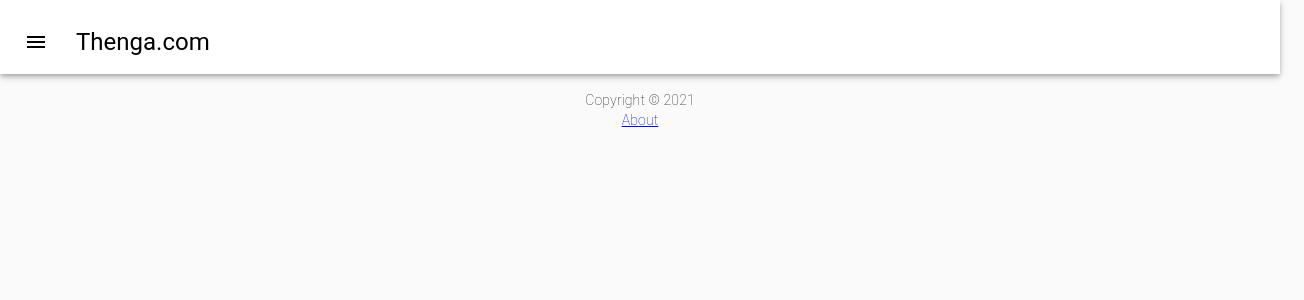
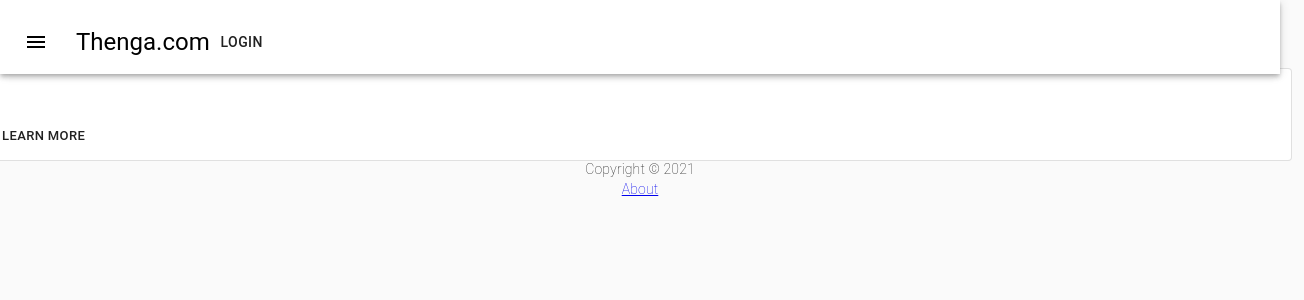
Before and after one commit to Sandilem7789/100daysofcode, a React (Create React App) app in the folder ReactPractise/my-app/: page /customer in a window 1280 px wide. Shown: the top 300 px of the page, 1304 px wide, since content can reach past the window. Built offline with nearby package versions, Linux system fonts and the light colour scheme; data requests are answered from the project's data file.

Commit message:
customer module design start

```diff
--- a/ReactPractise/my-app/src/App.js
+++ b/ReactPractise/my-app/src/App.js
@@ -10,6 +10,8 @@ import Appbar from "./components/Appbar";
 import Grid from "@material-ui/core/Grid";
 import Products from "./components/newDesign/Products";
 import Checkout from "./components/AddItemForm/Checkout";
+
+import Landing from "./components/Landing/Landing";
 
 const App = () => {
   const [showAddTask, setShowAddTask] = useState(false);
@@ -64,7 +66,6 @@ const App = () => {
   const deleteTask = async (id) => {
     /**Deleting on the back-end(db.json)**/
     await fetch(`${url}/${id}`, { method: "DELETE" });
-
     setTasks(tasks.filter((task) => task.id !== id));
   };
 
@@ -103,7 +104,7 @@ const App = () => {
 
   return (
     <Router>
-			<Appbar className="appBar"/>
+			<Appbar className="appBar" elevation={0}/>
         <Grid container style={style}>
           <Grid item>
             <Header
@@ -145,6 +146,9 @@ const App = () => {
         />
         <Route path='/about' component={About} />
         <Route path='/products' component={Products} />
+        <Grid container spacing={3}>
+          <Route path='/customer' component={Landing} />
+        </Grid>
         <Grid style={style}>
           <Footer />
         </Grid>
--- a/ReactPractise/my-app/src/components/Appbar.js
+++ b/ReactPractise/my-app/src/components/Appbar.js
@@ -17,6 +17,7 @@ import ListItemIcon from '@material-ui/core/ListItemIcon';
 import ListItemText from '@material-ui/core/ListItemText';
 import InboxIcon from '@material-ui/icons/MoveToInbox';
 import MailIcon from '@material-ui/icons/Mail';
+import Button from "@material-ui/core/Button";
 
 const drawerWidth = 240;
 
@@ -30,6 +31,7 @@ const useStyles = makeStyles((theme) => ({
     paddingTop: "10px",
     paddingBottom: "0px",
     margin: "0",
+    boxshadow: "0px",
     color: 'black',
     transition: theme.transitions.create(['margin', 'width'], {
       easing: theme.transitions.easing.sharp,
@@ -121,6 +123,9 @@ export default function Appbar() {
           <Typography variant="h5" noWrap>
             Thenga.com
           </Typography>
+          <Button>
+            Login
+          </Button>
         </Toolbar>
       </AppBar>
       <Drawer
--- /dev/null
+++ b/ReactPractise/my-app/src/components/Landing/Landing.js
@@ -0,0 +1,58 @@
+import React from 'react';
+import { makeStyles } from '@material-ui/core/styles';
+import Card from '@material-ui/core/Card';
+import CardActions from '@material-ui/core/CardActions';
+import CardContent from '@material-ui/core/CardContent';
+import Button from '@material-ui/core/Button';
+import Typography from '@material-ui/core/Typography';
+import Grid from '@material-ui/core/Grid';
+
+const useStyles = makeStyles({
+  root: {
+    minWidth: "auto",
+  },
+  bullet: {
+    display: 'inline-block',
+    margin: '0 2px',
+    transform: 'scale(0.8)',
+  },
+  title: {
+    fontSize: 34,
+    fontFamily: "Pooins, sans-serif",
+    color: "black",
+    fontWeight: "bolder "
+  },
+  pos: {
+    marginBottom: 12,
+  },
+});
+
+export default function Landing() {
+  const classes = useStyles();
+  const bull = <span className={classes.bullet}>•</span>;
+
+  return (
+    <Grid container spacing={3}>
+        <Grid item xs={12}>
+      <Card className={classes.root} variant='outlined'>
+        <CardContent className="cardDescription">
+          <Typography
+            className={classes.title}
+            color='textSecondary'
+            gutterBottom
+            variant="h5"
+            component="h2"
+            align="center"
+          >
+
+          </Typography>
+
+        </CardContent>
+        <CardActions>
+          <Button size='small'>Learn More</Button>
+        </CardActions>
+      </Card>
+    </Grid>
+    </Grid>
+  );
+}
```
